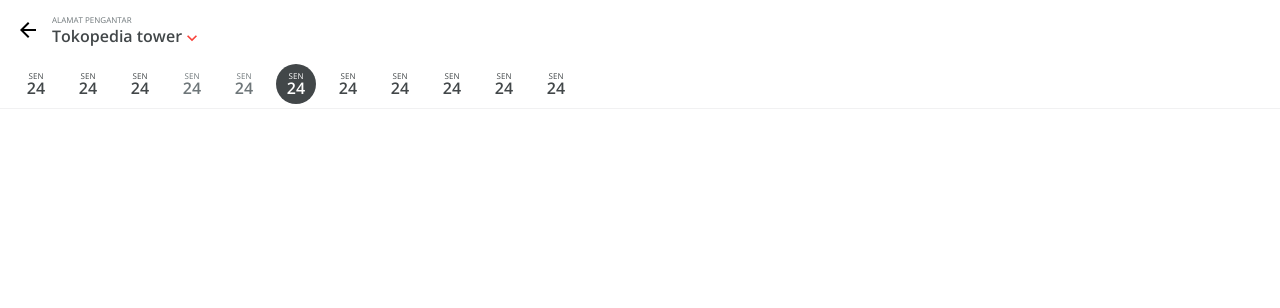
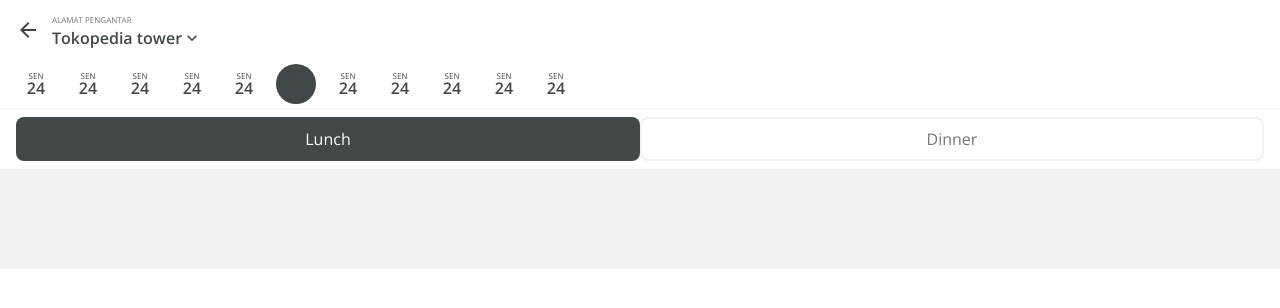
Before and after one commit to anisma/c638f911875b598fc57cd8fbaafbc82d31c63524, a React (Create React App) app: page / in a window 1280 px wide. Shown: the top 308 px of the page. Built offline with nearby package versions, Linux system fonts and the light colour scheme.

Commit message:
adding custom button component and order page component

```diff
--- a/src/App.js
+++ b/src/App.js
@@ -1,11 +1,14 @@
+import CustomButton from './components/custom-button/custom-button.component';
 import Header from './components/header/header.component';
 import {GlobalStyles} from './global.styles'
+import OrderPage from './pages/order-page/order-page.component';
 
 function App() {
   return (
     <div className="App">
       <GlobalStyles/>
-        <Header/>
+      <Header />
+      <OrderPage/>
     </div>
   );
 }
--- /dev/null
+++ b/src/components/custom-button/custom-button.component.jsx
@@ -0,0 +1,8 @@
+import React from 'react';
+import { CustomButtonWrapper } from './custom-button.styles';
+
+const CustomButton = ({ children, ...props }) => {
+   return <CustomButtonWrapper {...props}>{children}</CustomButtonWrapper>;
+};
+
+export default CustomButton;
--- /dev/null
+++ b/src/components/custom-button/custom-button.styles.jsx
@@ -0,0 +1,31 @@
+import styled, { css } from 'styled-components';
+
+const headerButtonStyles = css`
+   border: 2px solid #f1f1f2;
+   width: 50%;
+   color: #6e7679;
+`;
+
+const headerButtonActiveStyles = css`
+   background: #424749;
+   width: 50%;
+   color: #fff;
+`;
+
+const getCustomButtonStyles = (props) => {
+   if (props.headerButton && props.active) {
+      return headerButtonActiveStyles;
+   } else if (props.headerButton) {
+      return headerButtonStyles;
+   }
+};
+
+export const CustomButtonWrapper = styled.button`
+   outline: none;
+   background: transparent;
+   border: none;
+   padding: 12px;
+   border-radius: 8px;
+
+   ${getCustomButtonStyles}
+`;
--- a/src/components/header/header.styles.jsx
+++ b/src/components/header/header.styles.jsx
@@ -24,7 +24,7 @@ export const Text = styled.span`
    color: #424749;
    font-weight: 600;
    display: flex;
-   align-item: center;
+   align-items: center;
 `;
 
 export const SubText = styled.span`
--- a/src/global.styles.js
+++ b/src/global.styles.js
@@ -6,6 +6,7 @@ export const GlobalStyles = createGlobalStyle`
       font-family: 'Open Sans', sans-serif;
       font-size: 16px;
       font-weight: 400;
+      color: #424749;
       margin: 0;
       padding: 0;
       line-height: 1;
@@ -15,4 +16,6 @@ export const GlobalStyles = createGlobalStyle`
    }
 
 
+
+
 `
--- /dev/null
+++ b/src/pages/order-page/order-page.component.jsx
@@ -0,0 +1,23 @@
+import React from 'react';
+import CustomButton from '../../components/custom-button/custom-button.component';
+import {
+   ButtonWrapper,
+   ContentWrapper,
+   OrderPageWrapper,
+} from './order-page.styles';
+
+const OrderPage = () => {
+   return (
+      <OrderPageWrapper>
+         <ButtonWrapper>
+            <CustomButton headerButton active>
+               Lunch
+            </CustomButton>
+            <CustomButton headerButton>Dinner</CustomButton>
+         </ButtonWrapper>
+         <ContentWrapper></ContentWrapper>
+      </OrderPageWrapper>
+   );
+};
+
+export default OrderPage;
--- /dev/null
+++ b/src/pages/order-page/order-page.styles.jsx
@@ -0,0 +1,17 @@
+import styled from 'styled-components';
+
+export const OrderPageWrapper = styled.div``;
+
+export const ButtonWrapper = styled.div`
+   display: flex;
+   padding: 8px 16px;
+   background: #fff;
+`;
+
+export const ContentWrapper = styled.div`
+   padding: 0 16px;
+   display: flex;
+   flex-wrap: wrap;
+   background: #f1f1f2;
+   height: 100px;
+`;
```
